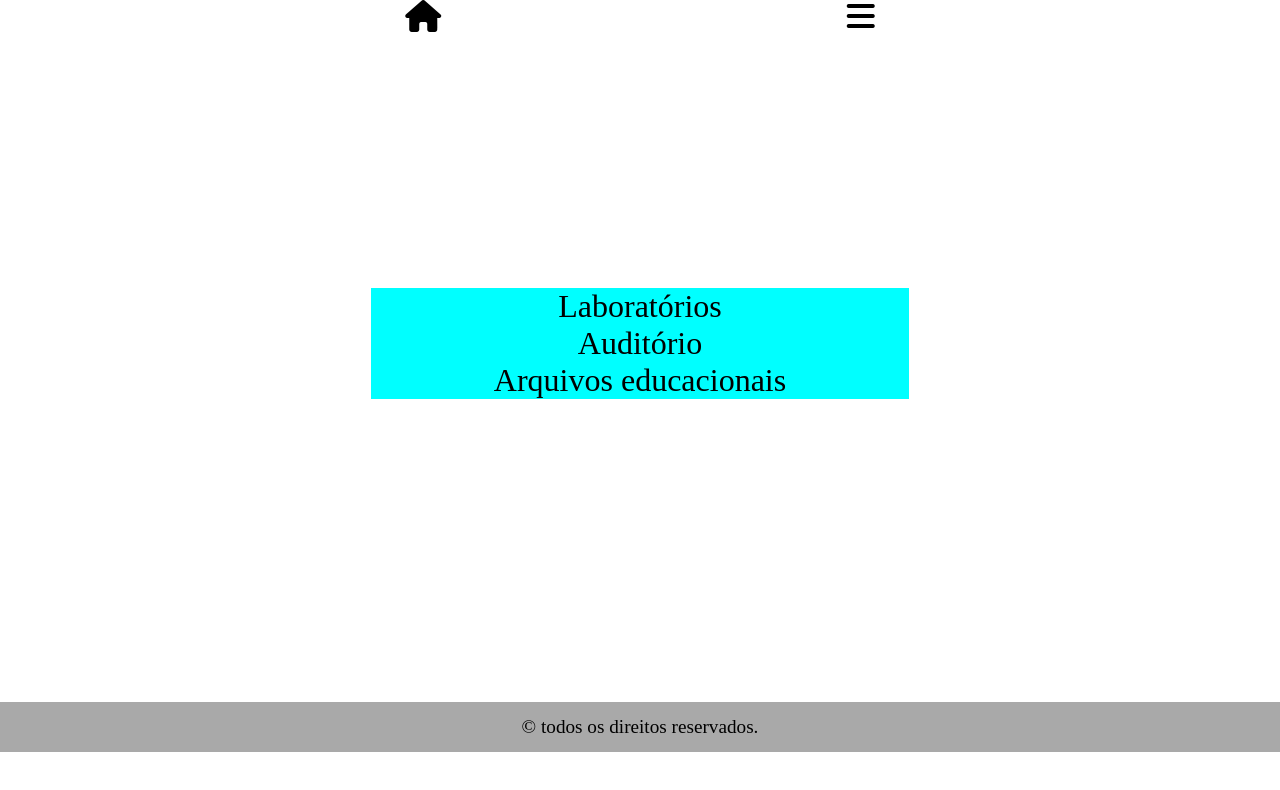
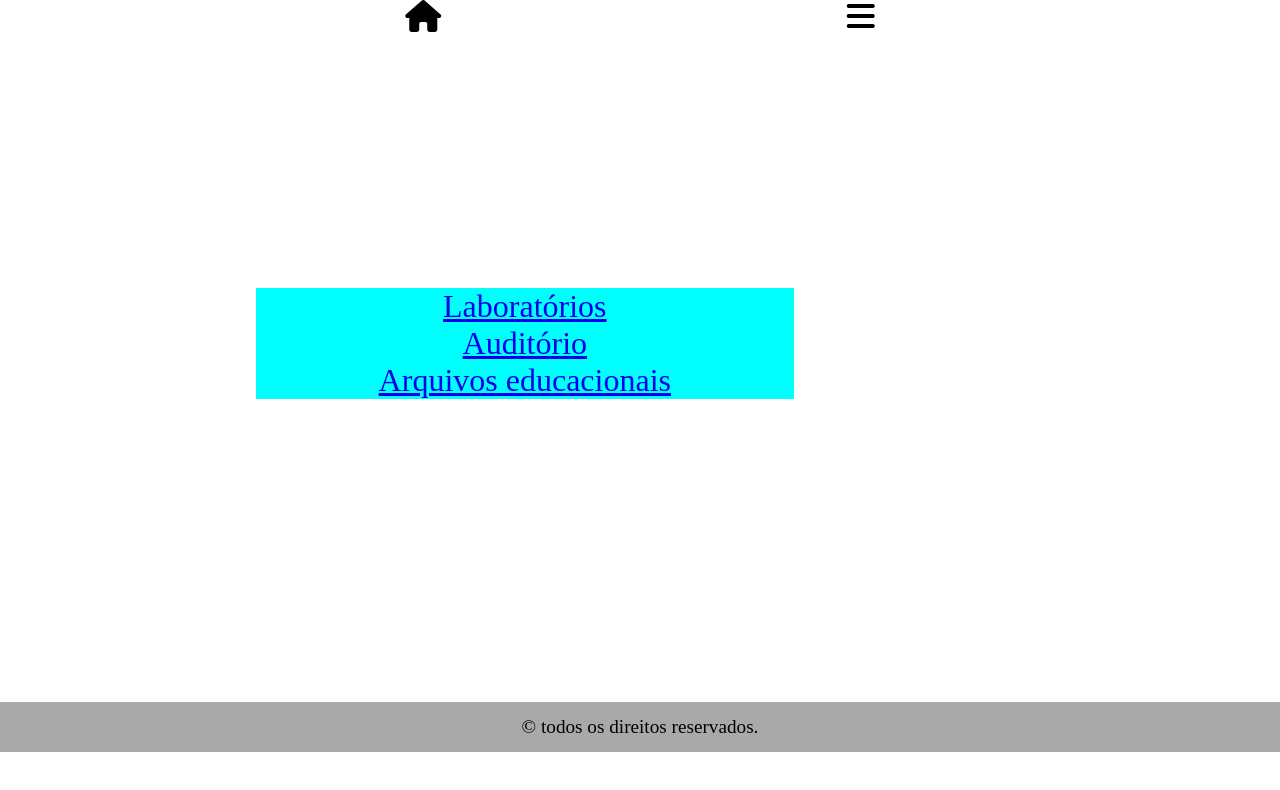
Before and after one commit to Vennom-Programer/TCC2.0, a plain HTML site: page index/index.html in a window 1280 px wide. Drawn offline with Linux system fonts and the light colour scheme.

Commit message:
Adição dos links para o calendario

```diff
--- a/index/index.html
+++ b/index/index.html
@@ -17,9 +17,9 @@
       ></i>
     </header>
     <section class="corpo">
-      <p class="item1">Laboratórios</p>
-      <p class="item2">Auditório</p>
-      <p class="item3">Arquivos educacionais</p>
+      <a href="/aba-de-calendario-e-emprestimos/calendario.html"><p class="item1">Laboratórios</p></a>
+      <a href="/aba-de-calendario-e-emprestimos/calendario.html"><p class="item2">Auditório</p></a>
+      <a href="/aba-de-calendario-e-emprestimos/calendario.html"><p class="item3">Arquivos educacionais</p></a>
     </section>
     <footer>&copy; todos os direitos reservados.</footer>
   </body>
```
